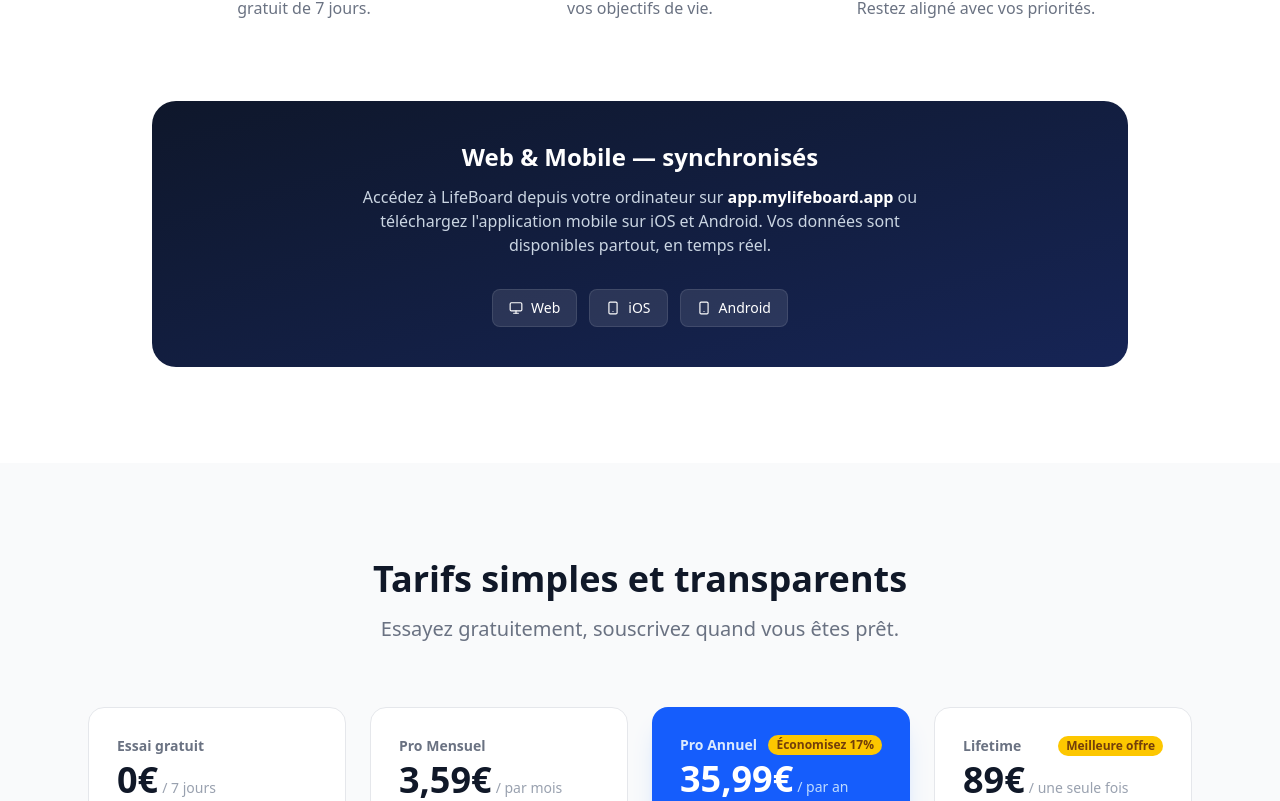
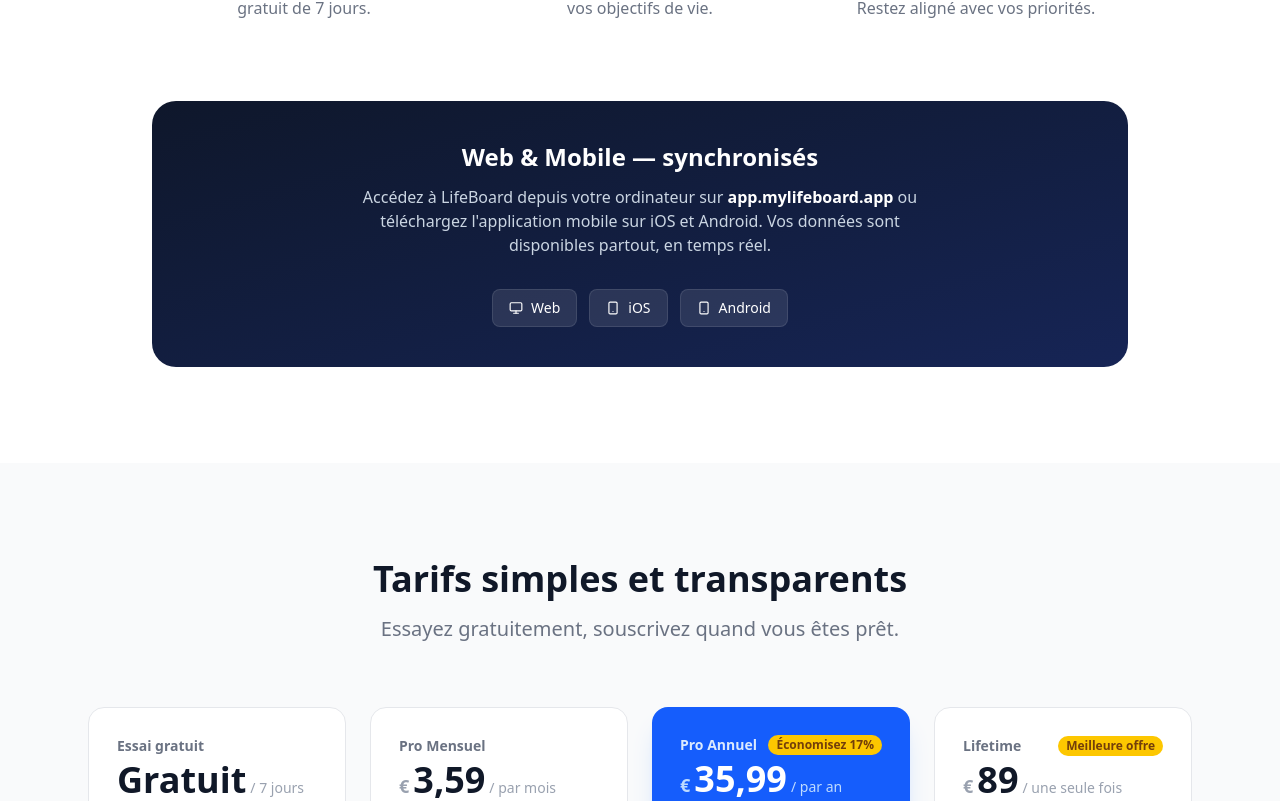
Before and after one commit to christian-barnabe-chabi/lifeboard_landing_page, a React (Vite) app: page / in a window 1280 px wide. Shown: the part 1999-2800 px from the top of the page. Built offline with nearby package versions, Linux system fonts and the light colour scheme.

Commit message:
fix: euro symbol display, remove logo icons, smooth scroll, page title

```diff
--- a/index.html
+++ b/index.html
@@ -1,10 +1,10 @@
 <!doctype html>
-<html lang="en">
+<html lang="fr" style="scroll-behavior: smooth;">
   <head>
     <meta charset="UTF-8" />
     <link rel="icon" type="image/svg+xml" href="/favicon.svg" />
     <meta name="viewport" content="width=device-width, initial-scale=1.0" />
-    <title>landing_page</title>
+    <title>LifeBoard — Votre tableau de bord de vie personnel</title>
   </head>
   <body>
     <div id="root"></div>
--- a/src/sections/Footer.tsx
+++ b/src/sections/Footer.tsx
@@ -3,12 +3,7 @@
     <footer className="bg-slate-950 text-slate-400 py-12">
       <div className="max-w-6xl mx-auto px-6">
         <div className="flex flex-col md:flex-row items-center justify-between gap-6">
-          <div className="flex items-center gap-2">
-            <div className="w-7 h-7 bg-blue-500 rounded-lg flex items-center justify-center">
-              <span className="text-white font-bold text-xs">L</span>
-            </div>
-            <span className="font-semibold text-white">LifeBoard</span>
-          </div>
+          <span className="font-semibold text-white">LifeBoard</span>
 
           <div className="flex items-center gap-8 text-sm">
             <a href="https://app.mylifeboard.app" className="hover:text-white transition-colors">
--- a/src/sections/Hero.tsx
+++ b/src/sections/Hero.tsx
@@ -7,12 +7,7 @@
     <section className="relative overflow-hidden bg-gradient-to-br from-slate-950 via-slate-900 to-blue-950 text-white">
       {/* Nav */}
       <nav className="relative z-10 flex items-center justify-between px-6 py-5 max-w-6xl mx-auto">
-        <div className="flex items-center gap-2">
-          <div className="w-8 h-8 bg-blue-500 rounded-lg flex items-center justify-center">
-            <span className="text-white font-bold text-sm">L</span>
-          </div>
-          <span className="font-semibold text-lg tracking-tight">LifeBoard</span>
-        </div>
+        <span className="font-semibold text-lg tracking-tight">LifeBoard</span>
         <div className="hidden md:flex items-center gap-8 text-sm text-slate-300">
           <a href="#features" className="hover:text-white transition-colors">Fonctionnalités</a>
           <a href="#how" className="hover:text-white transition-colors">Comment ça marche</a>
--- a/src/sections/Pricing.tsx
+++ b/src/sections/Pricing.tsx
@@ -3,7 +3,8 @@
 const plans = [
   {
     name: 'Essai gratuit',
-    price: '0€',
+    amount: 'Gratuit',
+    currency: '',
     period: '7 jours',
     description: 'Accès complet, aucune carte requise.',
     features: [
@@ -18,7 +19,8 @@
   },
   {
     name: 'Pro Mensuel',
-    price: '3,59€',
+    amount: '3,59',
+    currency: '€',
     period: 'par mois',
     description: 'Pour ceux qui veulent rester flexibles.',
     features: [
@@ -33,14 +35,15 @@
   },
   {
     name: 'Pro Annuel',
-    price: '35,99€',
+    amount: '35,99',
+    currency: '€',
     period: 'par an',
     badge: 'Économisez 17%',
     description: 'Le meilleur rapport qualité-prix.',
     features: [
       'Tout du plan mensuel',
       'Facturation annuelle',
-      'Économisez 7,09€ par an',
+      'Économisez 7,09 € par an',
       'Support prioritaire',
     ],
     cta: 'Choisir Annuel',
@@ -49,7 +52,8 @@
   },
   {
     name: 'Lifetime',
-    price: '89€',
+    amount: '89',
+    currency: '€',
     period: 'une seule fois',
     badge: 'Meilleure offre',
     description: 'Payez une fois, accédez à vie.',
@@ -98,8 +102,13 @@
                   )}
                 </div>
                 <div className="flex items-baseline gap-1">
+                  {plan.currency && (
+                    <span className={`text-lg font-semibold ${plan.highlight ? 'text-blue-200' : 'text-gray-400'}`}>
+                      {plan.currency}
+                    </span>
+                  )}
                   <span className={`text-4xl font-bold ${plan.highlight ? 'text-white' : 'text-gray-900'}`}>
-                    {plan.price}
+                    {plan.amount}
                   </span>
                   <span className={`text-sm ${plan.highlight ? 'text-blue-200' : 'text-gray-400'}`}>
                     / {plan.period}
```
